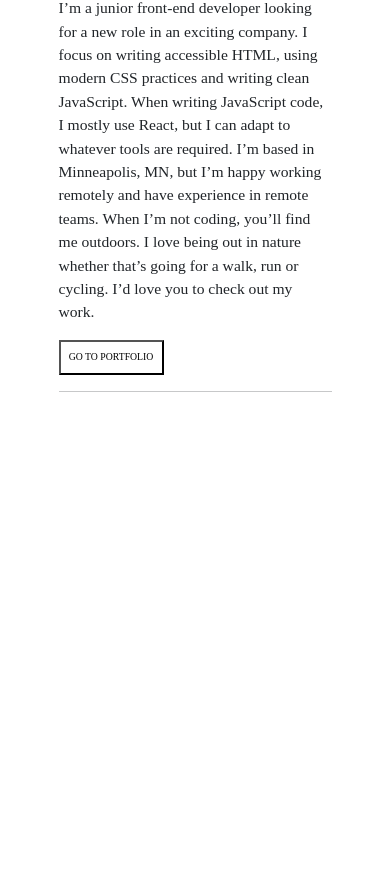
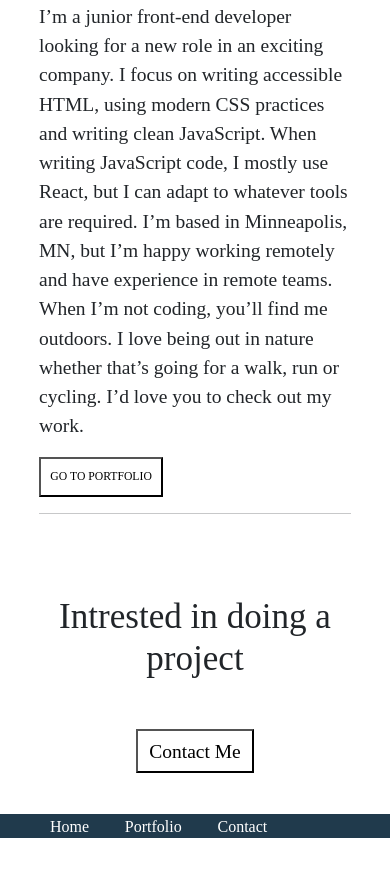
Before and after one commit to lbruesehoff/WebPortfolio, a React (Create React App) app: page / in a window 390 px wide. Shown: the part 895-1765 px from the top of the page. Before the commit the page ends 1303 px from the top, so only its background shows below. Built offline with nearby package versions, Linux system fonts and the light colour scheme; a web font is replaced by a local one.

Commit message:
Intrested Content and Footer start

```diff
--- a/src/App.js
+++ b/src/App.js
@@ -4,6 +4,8 @@ import './components/Navbar/Navbar.css'
 import NavbarComp from "./components/Navbar/NavbarComp";
 import Banner from './components/Banner/Banner';
 import About from './components/AboutMe/AboutMe';
+import Intrested from './components/Intrested/Intrested'
+import Footer from './components/Footer/Footer'
 import 'bootstrap/dist/css/bootstrap.min.css';
 
 function App() {
@@ -12,6 +14,8 @@ function App() {
       <NavbarComp />
       <Banner />
       <About/>
+      <Intrested/>
+      <Footer/>
     </div>
   );
 }
--- a/src/components/AboutMe/AboutMe.css
+++ b/src/components/AboutMe/AboutMe.css
@@ -52,19 +52,19 @@
   }
 
   .about{
-    padding:0% 15% 0% 15%;
+    padding:0% 10% 0% 10%;
   }
 
   .about h1{
-    font-size: 7vw;
+    font-size: 9vw;
   }
 
   .about p{
-    font-size: 4vw;
+    font-size: 5vw;
   }
 
   .about button{
-    font-size: 2.5vw;
+    font-size: 3vw;
   }
 
 }
--- a/src/components/Banner/banner.css
+++ b/src/components/Banner/banner.css
@@ -60,7 +60,7 @@
  .text-box{
   font-size: 10vw;
   width: 100%;
-  padding: 10% 0 0 0;
+  padding: 10% 5% 0 5%;
 }
 
 .aboutMeBtn{
--- /dev/null
+++ b/src/components/Footer/Footer.css
@@ -0,0 +1,15 @@
+.footerContent{
+
+}
+
+.footerContent ul{
+  background-color: #203A4c;
+
+}
+
+.footerContent li{
+  display: inline;
+  padding: 10% 5% 10% 5%;
+  color: white;
+
+}
--- /dev/null
+++ b/src/components/Footer/Footer.js
@@ -0,0 +1,20 @@
+import React, { Component } from 'react';
+import './Footer.css';
+
+export default class Footer extends Component {
+  render() {
+    return (
+      <div className="footerContent">
+
+        <footer>
+          <ul>
+            <li>Home</li>
+            <li>Portfolio</li>
+            <li>Contact</li>
+          </ul>
+        </footer>
+
+      </div>
+    )
+  }
+}
--- a/src/components/Intrested/Intrested.css
+++ b/src/components/Intrested/Intrested.css
@@ -0,0 +1,38 @@
+.intrestContent{
+  display: flex;
+  padding: 10% 15% 0 15%;
+
+}
+
+.intrestContent h1{
+  font-size: 3vw;
+  flex-grow: 2;
+}
+
+
+.intrestContent button{
+  background-color: white;
+  flex-grow: 1;
+  padding: 1% 2% 1% 2%;
+  margin: 0 13% 5% 0;
+  font-size: 1.5vw;
+}
+
+@media (max-width:500px){
+  .intrestContent{
+    flex-direction: column;
+  }
+  .intrestContent h1{
+    font-size: 9vw;
+    align-self: center;
+    text-align: center;
+    margin-top: 10%;
+  }
+
+  .intrestContent button{
+    font-size: 5vw;
+    padding: 2% 4%;
+    margin: 15% 0;
+    align-self: center;
+  }
+}
--- a/src/components/Intrested/Intrested.js
+++ b/src/components/Intrested/Intrested.js
@@ -6,8 +6,9 @@ export default class Intrested extends Component {
     return (
       <div className="intrestContent">
 
-        <h1>Intrested in doing</h1>
+        <h1>Intrested in doing a project</h1>
 
+        <button>Contact Me</button>
 
       </div>
     )
--- a/src/components/Navbar/Navbar.css
+++ b/src/components/Navbar/Navbar.css
@@ -1,6 +1,5 @@
 nav{
   font-size: 3vh;
-  text-transform: uppercase;
 }
 
 @media (min-width: 1600px){
```
Also changed, not shown: src/components/Navbar/NavbarComp.js (indentation only).
